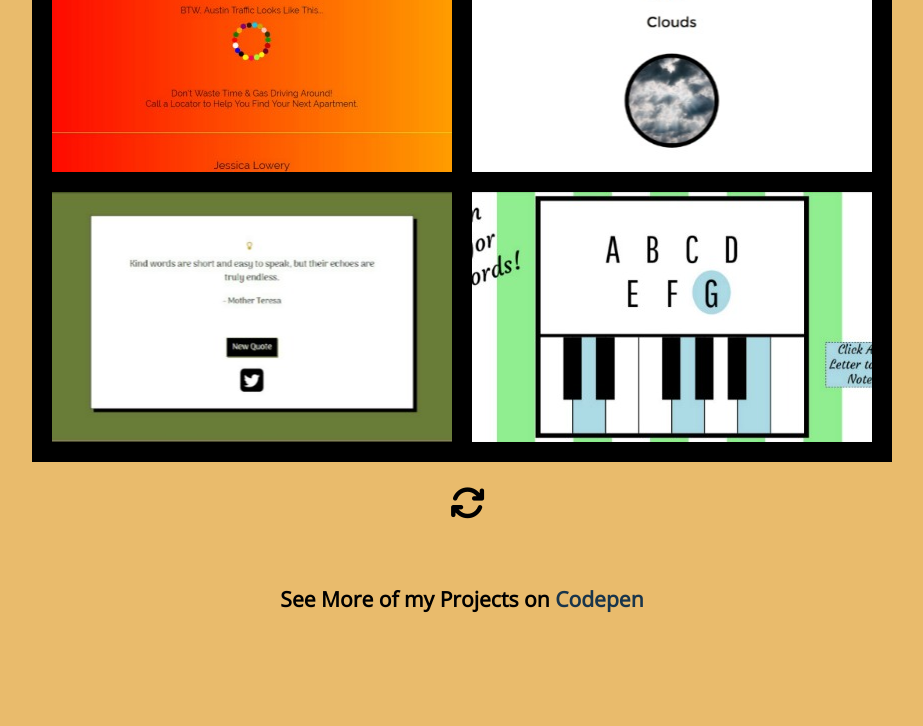
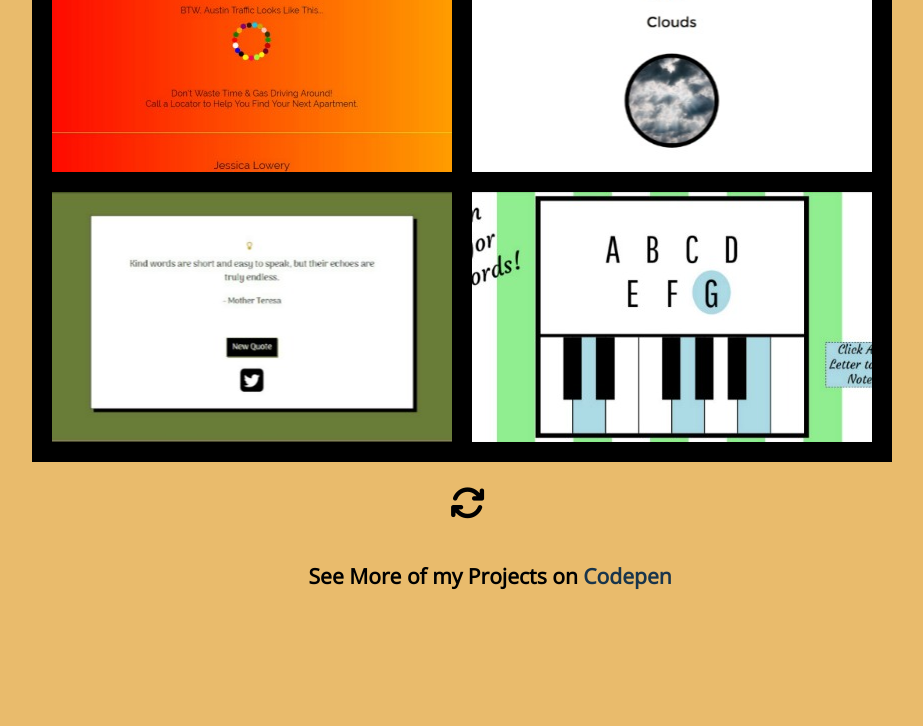
Before and after one commit to jlowery319/jlowery319.github.io, a plain HTML site: page index.html in a window 1280 px wide. Shown: the part 1689-2415 px from the top of the page, without its empty margins (178-1101 px from the left). Drawn offline with nearby package versions, Linux system fonts and the light colour scheme.

Commit message:
Adjusted margin of paragraph in Projects

```diff
--- a/styles.css
+++ b/styles.css
@@ -98,9 +98,12 @@ h3 {
 	margin: 0 -5%;
 }
 
-#projects h3,
+#projects h3 {
+	margin: 5%;
+}
+
 #projects p {
-	margin: 5%;
+	margin-left: 5%;
 }
 
 #thumbnail_panel {
```
